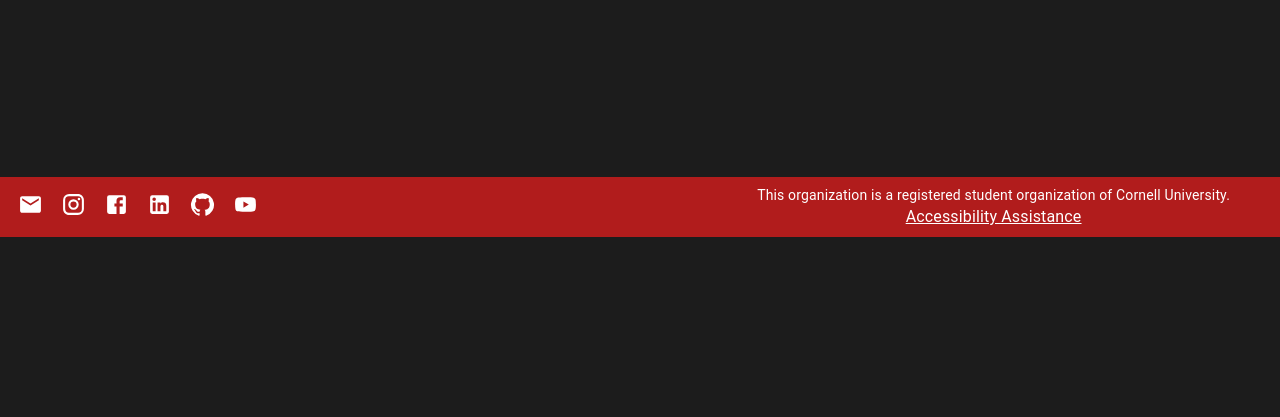
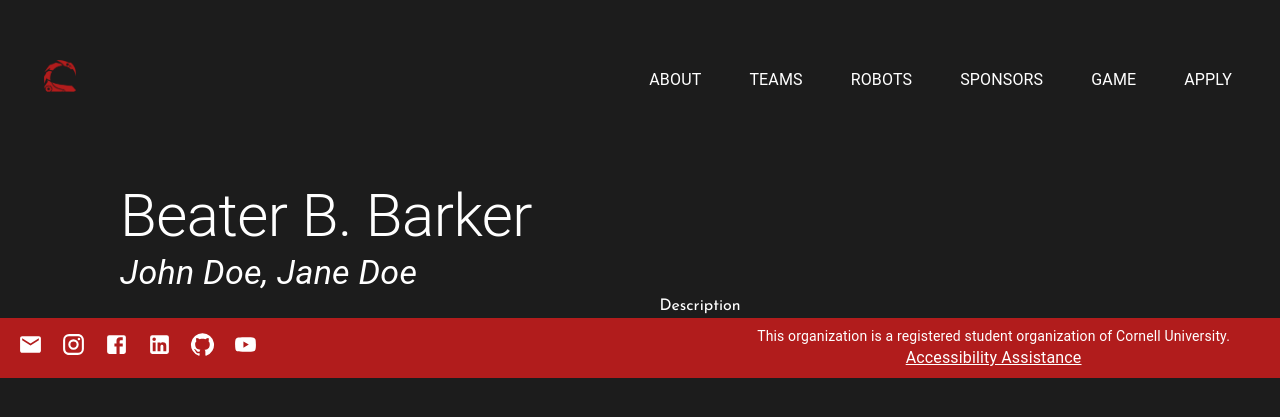
Before and after one commit to Cornell-University-Combat-Robotics/site-2025, a React (Vite) app in the folder react-site/: page /robots/beater in a window 1280 px wide. Shown: the part 193-610 px from the top of the page. Built offline with nearby package versions, Linux system fonts and the light colour scheme.

Commit message:
Fixed page routing, implemented more of the IndividualRobot and Beater.tsx pages

```diff
--- a/react-site/src/App.jsx
+++ b/react-site/src/App.jsx
@@ -10,6 +10,7 @@ import Apply from './pages/apply';
 import Footer from './components/footer';
 import Accessibility from './pages/accessibility';
 import GradientNavBar from './components/GradientNavBar';
+import Beater from './pages/robots/beater';
 
 function App() {
   return (
@@ -20,6 +21,7 @@ function App() {
             <Route path="/" element={<><NavBar/><About /></>} />
             <Route path="/teams" element={<><Teams/></>} />
             <Route path="/robots" element={<><NavBar /><Robots /></>} />
+            <Route path="/robots/beater" element={<><NavBar /><Beater /></>} />
             <Route path="/sponsors" element={<><NavBar /><Sponsors /></>} />
             <Route path="/game" element={<><NavBar /><Game /></>} />
             <Route path="/apply" element={<><NavBar /><Apply /></>} />
--- a/react-site/src/components/IndividualRobot.tsx
+++ b/react-site/src/components/IndividualRobot.tsx
@@ -6,21 +6,25 @@ export interface IndividualRobotProps {
   makers: string[]; // Members who worked on the robot
   desc: string; // Short description of the bot
   image: string; // Link to the file location of the primary robot location
-  stats: string[];
+  stats: string[]; // Index 0: Year, Index 1: Height, Index 2: Weight, Index 3: Fights, Index 4: Wins, Index 5: Top Speed, Index 6: Weapon Speed,
+  // Index 7: Most damaged part, Index 8: Favorite movie
   featured_fight: string; // Youtube link
   design: string;
   trivia: string[];
-  fights: string[];
-  gallery_imgs: string[]; // Link to the file location of robot pictures
-  gallery_vids: string[]; // Link to the file location of robot videos
+  fights: string[][]; // In each fight array, Index 0: Event, Index 1: Opponent, Index 2: Result, Index 3: By, Index 4: Video, Index 5: Length (sec)
+  gallery_imgs: string[]; // Link to the file location of pictures
+  gallery_vids: string[]; // Link to the file location of videos
 }
 
 export default function IndividualRobot(props: IndividualRobotProps) {
   return (
-    <Box>
-      <Typography>
-        {props.name} + {props.makers} + {props.desc} + {props.image} + {props.stats} + {props.featured_fight} + {props.design} + {props.trivia} + {props.fights} + {props.gallery_imgs} + {props.gallery_vids}
+    <Box ml={15} mt={7}>
+      <Typography variant="h2" align="left">{props.name}</Typography>
+      <Typography variant="h4" align="left" style={{ fontStyle: 'italic' }}>
+        {props.makers.join(', ')}
       </Typography>
+      Description
+
     </Box>
   );
 }
--- a/react-site/src/components/RobotCard.tsx
+++ b/react-site/src/components/RobotCard.tsx
@@ -7,7 +7,7 @@ export interface RobotCardProps {
   subteam: string // Subteam the bot belongs to (Kinetic, Sportsman, etc). For 3lb bots, this will be the semester they were built.
   desc?: string; // Short desscription of the bot
   image: string; // Link to the file location of the robot
-  link?: string; // Link to the individual robot page
+  link: string; // Link to the individual robot page
   color: number; // 0 for red, 1 for pink
   // In the future, we should remove the color prop since it requires hard-coding (seen in robots.ts).
   // Instead, RobotCardList should automatically alternate colors.
@@ -17,6 +17,7 @@ export default function RobotCard(props: RobotCardProps) {
   const background_color = props.color === 0 ? "#820002" : "#B85658";
 
   return (
+    <Link to={props.link}>
       <Card sx={{ maxWidth: 345, bgcolor: background_color, color: 'white' }}
         style={{
           borderRadius: "7%",
@@ -47,6 +48,6 @@ export default function RobotCard(props: RobotCardProps) {
           </CardContent>
         </CardActionArea>
       </Card>
-
+    </Link>
   );
 }
--- a/react-site/src/data/robots.ts
+++ b/react-site/src/data/robots.ts
@@ -1,5 +1,5 @@
 import { RobotCardProps } from "../components/RobotCard";
-import nardo from "../assets/nardo-whole.png";
+import nardoPhoto from "../assets/nardo-whole.png";
 
 const RobotsData: Record<string, RobotCardProps[]> = {
   Retired: [
@@ -7,22 +7,24 @@ const RobotsData: Record<string, RobotCardProps[]> = {
       name: "Beater B. Barker",
       subteam: "Kinetic",
       desc: "Beater desc",
-      image: nardo,
-      link: "../pages/robots/beater",
+      image: nardoPhoto,
+      link: "/robots/beater",
       color: 0,
     },
     {
       name: "Kinetic 2",
       subteam: "Kinetic",
       desc: "The second kinetic bot",
-      image: nardo,
+      image: nardoPhoto,
+      link: "/robots/beater",
       color: 1,
     },
     {
       name: "Kinetic 2",
       subteam: "Kinetic",
       desc: "The second kinetic bot",
-      image: nardo,
+      image: nardoPhoto,
+      link: "/robots/beater",
       color: 0,
     },
 
@@ -32,28 +34,32 @@ const RobotsData: Record<string, RobotCardProps[]> = {
       name: "Three Pound Bot",
       subteam: "FA '24",
       desc: "The first 3lb bot",
-      image: nardo,
+      image: nardoPhoto,
+      link: "/robots/beater",
       color: 0,
     },
     {
       name: "Three Pound Bot",
       subteam: "FA '24",
       desc: "The first 3lb bot",
-      image: nardo,
+      image: nardoPhoto,
+      link: "/robots/beater",
       color: 1,
     },
     {
       name: "Three Pound Bot",
       subteam: "FA '24",
       desc: "The first 3lb bot",
-      image: nardo,
+      image: nardoPhoto,
+      link: "/robots/beater",
       color: 0,
     },
     {
       name: "Three Pound Bot",
       subteam: "FA '24",
       desc: "The first 3lb bot",
-      image: nardo,
+      image: nardoPhoto,
+      link: "/robots/beater",
       color: 1,
     },
   ]
--- a/react-site/src/pages/robots/beater.tsx
+++ b/react-site/src/pages/robots/beater.tsx
@@ -12,7 +12,7 @@ export default function Beater() {
       featured_fight="https://www.youtube.com/watch?v=dQw4w9WgXcQ"
       design="Beater desc"
       trivia={["Trivia 1", "Trivia 2"]}
-      fights={["Fight 1", "Fight 2"]}
+      fights={[["Fight 1", "Fight 2"], ["", ""]]}
       gallery_imgs={["https://i.imgur.com/7Vz9JZ2.png", "https://i.imgur.com/7Vz9JZ2.png"]}
       gallery_vids={["https://www.youtube.com/watch?v=dQw4w9WgXcQ", "https://www.youtube.com/watch?v=dQw4w9WgXcQ"]}
     />
```
Lines whose indentation alone changed are shown as unchanged.
